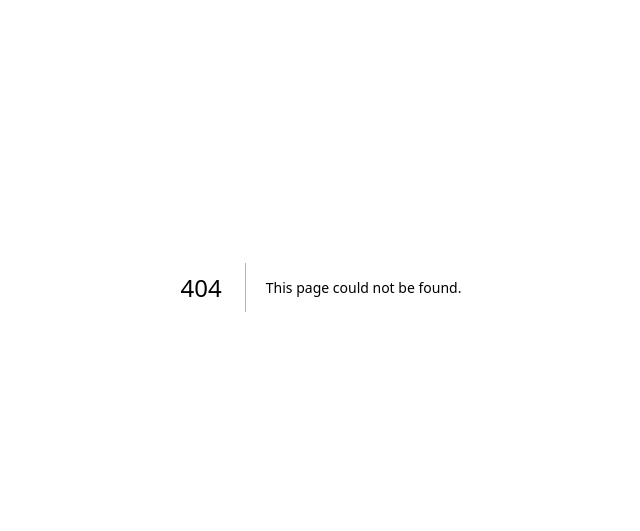
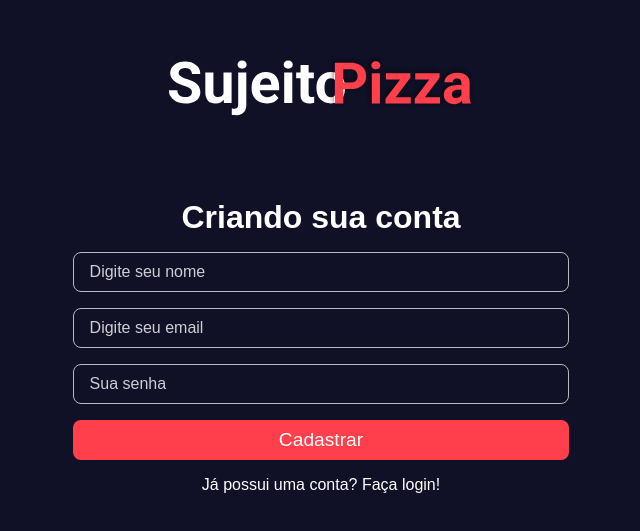
Before and after one commit to LeandroSCoutinho/pizzaria_dev, a Next.js app in the folder frontend/: page /signup in a window 1280 px wide. Before the commit this address had no page. Shown: the part 113-644 px from the top of the page, without its empty margins (319-959 px from the left). Built offline with nearby package versions, Linux system fonts and the light colour scheme.

Commit message:
Signup page

```diff
--- /dev/null
+++ b/frontend/src/pages/signup/index.tsx
@@ -0,0 +1,57 @@
+import Head from 'next/head'
+import Image from 'next/image';
+import styles from '../../../styles/home.module.scss';
+
+import logoImg from '../../../public/logo.svg';
+
+import { Input } from '../../components/ui/Input'
+import { Button } from '../../components/ui/Button'
+
+import Link from 'next/link';
+
+export default function SignUp() {
+  return (
+    <>
+    <Head>
+      <title>Faça seu cadastro agora!</title>
+    </Head>
+    <div className={styles.containerCenter}>
+      <Image src={logoImg} alt="Logo Sujeito Pizzaria" />
+
+      <div className={styles.login}>
+        <h1>Criando sua conta</h1>
+
+        <form>
+          <Input
+            placeholder="Digite seu nome"
+            type="text"
+          />
+
+          <Input
+            placeholder="Digite seu email"
+            type="text"
+          />
+
+          <Input
+            placeholder="Sua senha"
+            type="password"
+          />
+
+          <Button
+            type="submit"
+            loading={false}
+          >
+            Cadastrar
+          </Button>
+        </form>
+
+        <Link href="/" className={styles.text}>
+           Já possui uma conta? Faça login!
+        </Link>
+
+
+      </div>
+    </div>
+    </>
+  )
+}
--- a/frontend/styles/Home.module.scss
+++ b/frontend/styles/Home.module.scss
@@ -16,6 +16,11 @@
     justify-content: center;
     flex-direction: column;
     padding: 2rem 1.5rem;
+
+    h1{
+      color: var(--white);
+      padding: 1rem;
+    }
 
     form{
       width: 90%;
```
Also changed, not shown: frontend/src/pages/index.tsx (+6 -1 lines).
